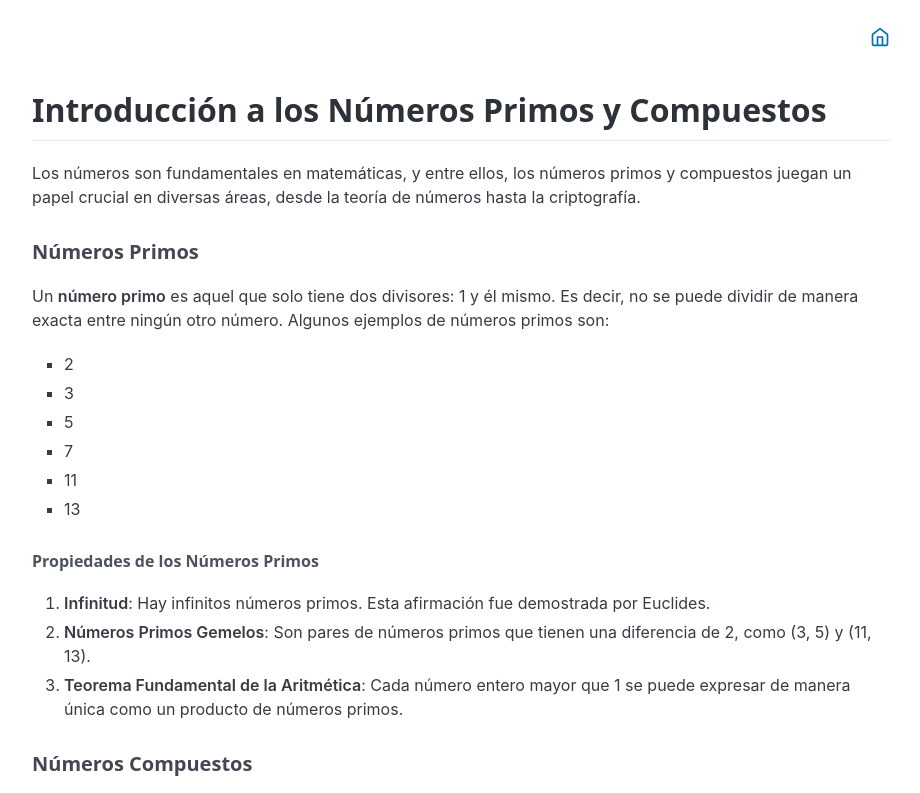
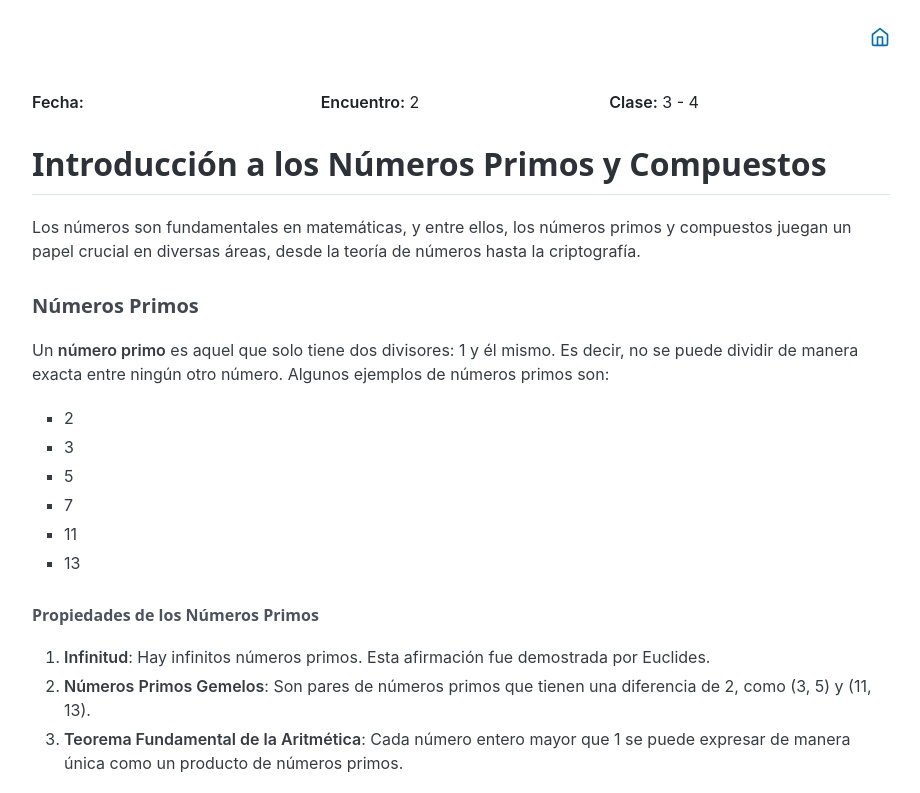
Before and after one commit to Eliezer516/clases, an Eleventy site: page src/clases/introducción-a-los-números-primos-y-compuestos.md in a window 1280 px wide. Shown: the top 793 px of the page, without its empty margins (179-1099 px from the left). Built offline with nearby package versions, Linux system fonts and the light colour scheme; Eleventy itself is replaced by a stand-in of ours; files that its build step writes are made by us from their sources; what @formkit/tempo, pretty-error would draw is missing.

Commit message:
correguido los errores y se mejoro la interfaz

```diff
--- a/src/_includes/post.njk
+++ b/src/_includes/post.njk
@@ -4,6 +4,11 @@ layout: "base.njk"
 
 <main>
   <section class="contenido-clase markdown-body">
+    <div class="post-header">
+      <span><b>Fecha:</b> {{ date | formatDate }}</span>
+      <span><b>Encuentro:</b> {{ encuentro }}</span>
+      <span><b>Clase:</b> {{ clase }}</span>
+    </div>
     <h1>{{ title }}</h1>
     {{ content | safe }}
   </section>
--- a/src/assets/css/styles.css
+++ b/src/assets/css/styles.css
@@ -4,6 +4,12 @@
   flex-wrap: wrap;
   justify-content: center;
   align-items: center;
+}
+
+.post-header {
+  display: grid;
+  grid-template-columns: repeat(auto-fit, minmax(200px, 1fr));
+  gap: 8px;
 }
 
 body > header {
@@ -136,6 +142,9 @@ article header {
 
 /* class cards*/
 
+.contrast {
+  text-decoration: none;
+}
 
 .parent {
 	display: grid;
@@ -146,7 +155,6 @@ article header {
 
 
 
-
 .div4 {
   grid-column: span 3 / span 3;
 }
--- a/src/clases/introducción-a-los-números-primos-y-compuestos.md
+++ b/src/clases/introducción-a-los-números-primos-y-compuestos.md
@@ -1,8 +1,11 @@
 ---
 title: Introducción a los Números Primos y Compuestos
-seccion: "1eraño"
-area: "matematicas"
+date: 2025-01-14T09:31:00
+encuentro: '2'
+clase: 3 - 4
 sveltiafilter: 1eraño-matematicas
+seccion: 1eraño
+area: matematicas
 ---
 Los números son fundamentales en matemáticas, y entre ellos, los números primos y compuestos juegan un papel crucial en diversas áreas, desde la teoría de números hasta la criptografía.
 
```
Also changed, not shown: src/areas.njk (+11 -5 lines), .eleventy.js.
